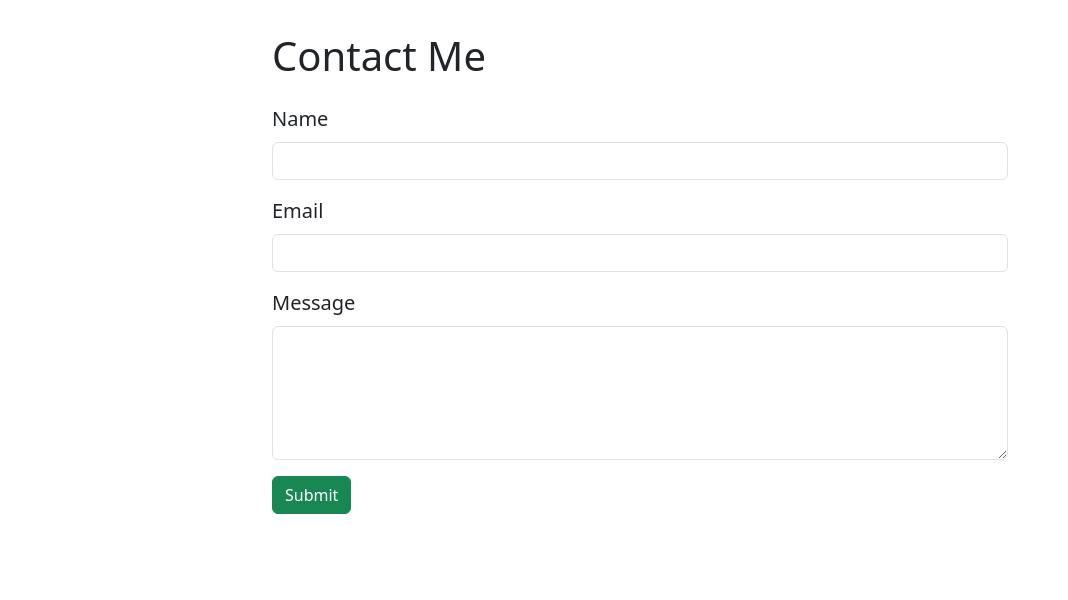
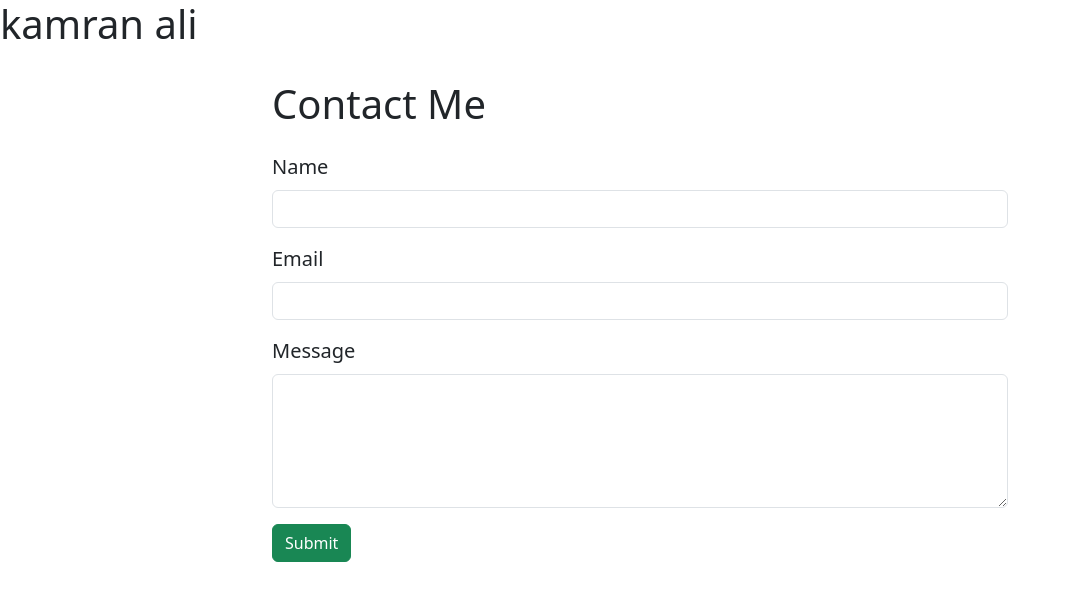
Before and after one commit to ka5769062/Contact-me, a plain HTML site: page index.html in a window 1280 px wide. Shown: the whole page, without its empty margins (0-1068 px from the left). Drawn offline with nearby package versions, Linux system fonts and the light colour scheme.

Commit message:
code pushed

```diff
--- a/index.html
+++ b/index.html
@@ -16,7 +16,7 @@
 <body>
 
   <section>
-
+<h1>kamran ali</h1>
     <div class="container my-2">
       <div class="row ">
         <div class="col-md-8 mx-auto">
```
